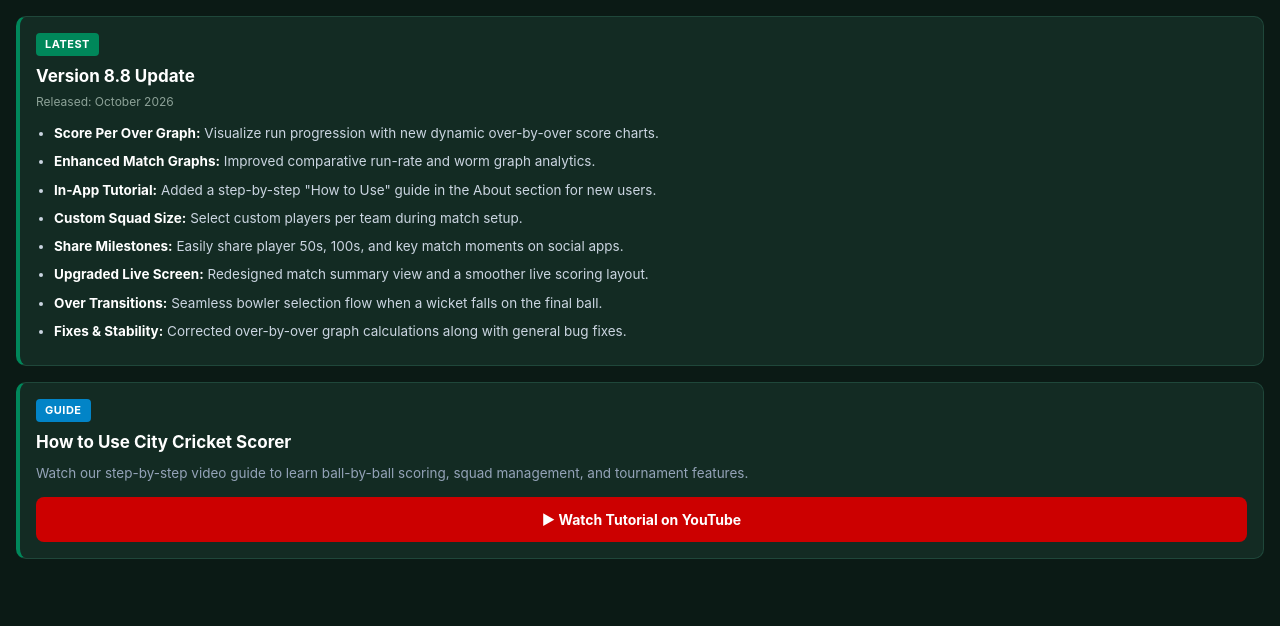
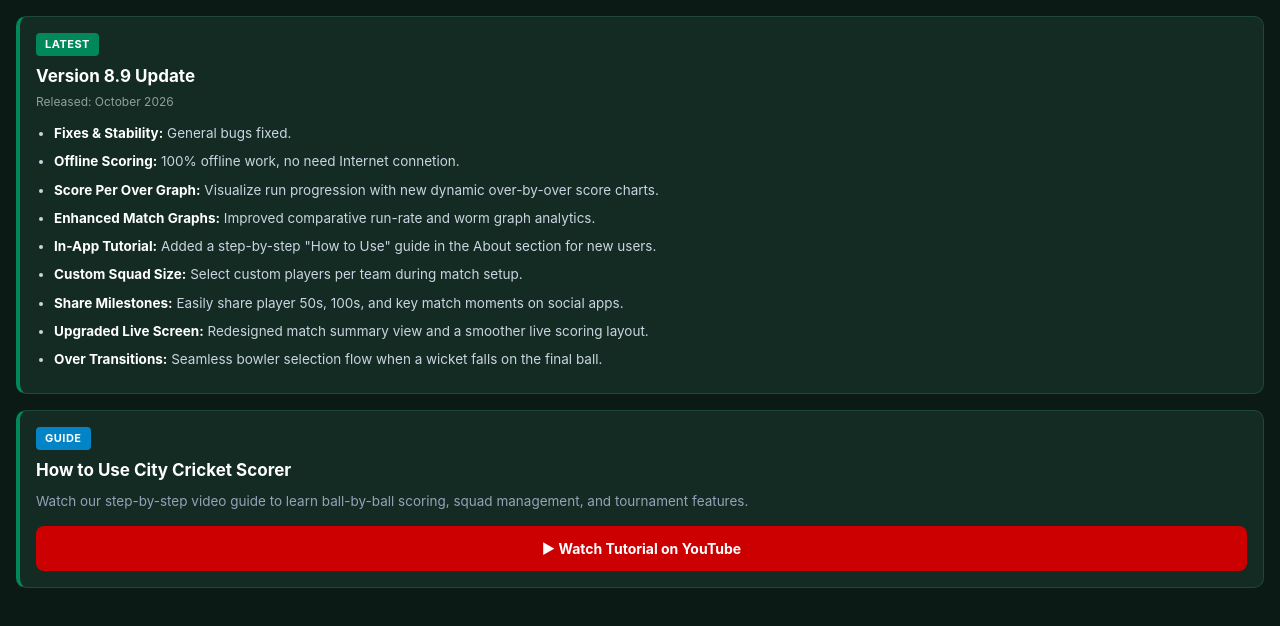
Before and after one commit to IamAnisurrahman/citycricketscorer-whats-new, a plain HTML site: page index.html in a window 1280 px wide. Drawn offline with Linux system fonts and the light colour scheme.

Commit message:
Update version to 8.9 and enhance release notes
Updated version number to 8.9 and added new features.

```diff
--- a/index.html
+++ b/index.html
@@ -82,9 +82,11 @@
     <div class="badge-container">
       <span class="badge">Latest</span>
     </div>
-    <div class="version-title">Version 8.8 Update</div>
+    <div class="version-title">Version 8.9 Update</div>
     <div class="release-date">Released: October 2026</div>
     <ul>
+      <li><strong>Fixes & Stability:</strong> General bugs fixed.</li>
+      <li><strong>Offline Scoring:</strong> 100% offline work, no need Internet connetion.</li>
       <li><strong>Score Per Over Graph:</strong> Visualize run progression with new dynamic over-by-over score charts.</li>
       <li><strong>Enhanced Match Graphs:</strong> Improved comparative run-rate and worm graph analytics.</li>
       <li><strong>In-App Tutorial:</strong> Added a step-by-step "How to Use" guide in the About section for new users.</li>
@@ -92,7 +94,6 @@
       <li><strong>Share Milestones:</strong> Easily share player 50s, 100s, and key match moments on social apps.</li>
       <li><strong>Upgraded Live Screen:</strong> Redesigned match summary view and a smoother live scoring layout.</li>
       <li><strong>Over Transitions:</strong> Seamless bowler selection flow when a wicket falls on the final ball.</li>
-      <li><strong>Fixes & Stability:</strong> Corrected over-by-over graph calculations along with general bug fixes.</li>
     </ul>
   </div>
 
```
